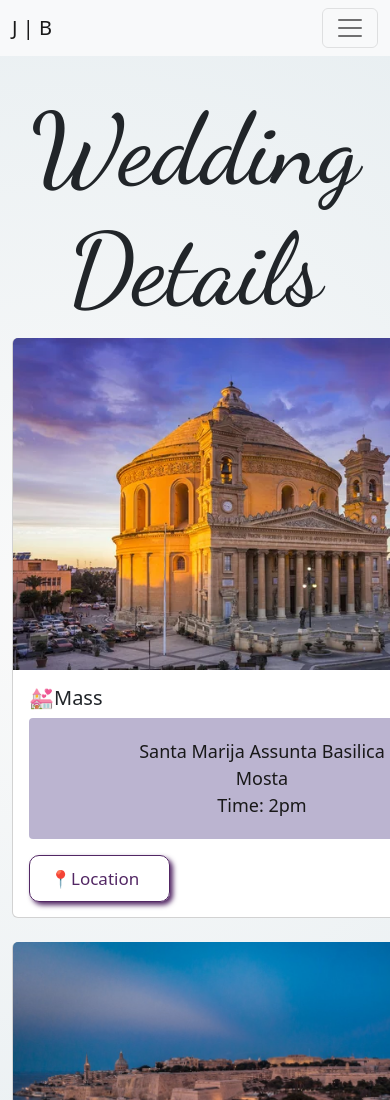
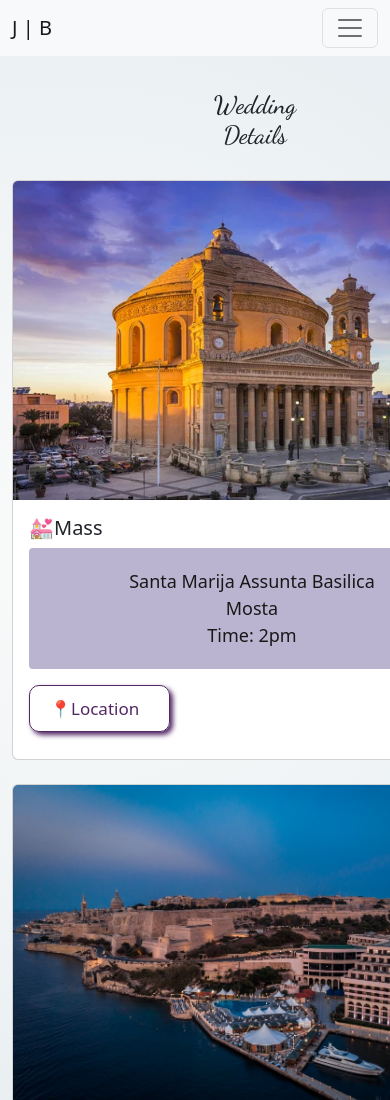
Before and after one commit to berscic/Wedding-Website, a plain HTML site: page weddingdetails.html in a window 390 px wide. Shown: the top 1100 px of the page. Drawn offline with nearby package versions, Linux system fonts and the light colour scheme; a web font is replaced by a local one.

Commit message:
responsive take 4

```diff
--- a/src/style.css
+++ b/src/style.css
@@ -14,8 +14,9 @@ body {
 
 h1 {
   font-size: 100px;
+  text-align: center;
   font-family: "Dancing Script", cursive;
-  margin-top: 90px;
+  margin: 90px 60px 30px 60px;
 }
 
 h2 {
@@ -86,3 +87,17 @@ p {
   color: white;
   border: 1px solid rgb(82, 39, 100);
 }
+
+@media (max-width: 576px) {
+  .details {
+    margin: 90px 0px 30px 120px;
+  }
+
+  h1 {
+    font-size: 25px;
+    text-align: center;
+  }
+  .card {
+    width: 30rem;
+  }
+}
--- a/weddingdetails.html
+++ b/weddingdetails.html
@@ -47,7 +47,9 @@
         </div>
       </div>
     </nav>
-    <h1 class="details text-center">Wedding Details</h1>
+    <div class="details">
+      <h1>Wedding Details</h1>
+    </div>
     <div class="container" style="width: 32rem">
       <div class="row">
         <div class="col-sm-6">
```
